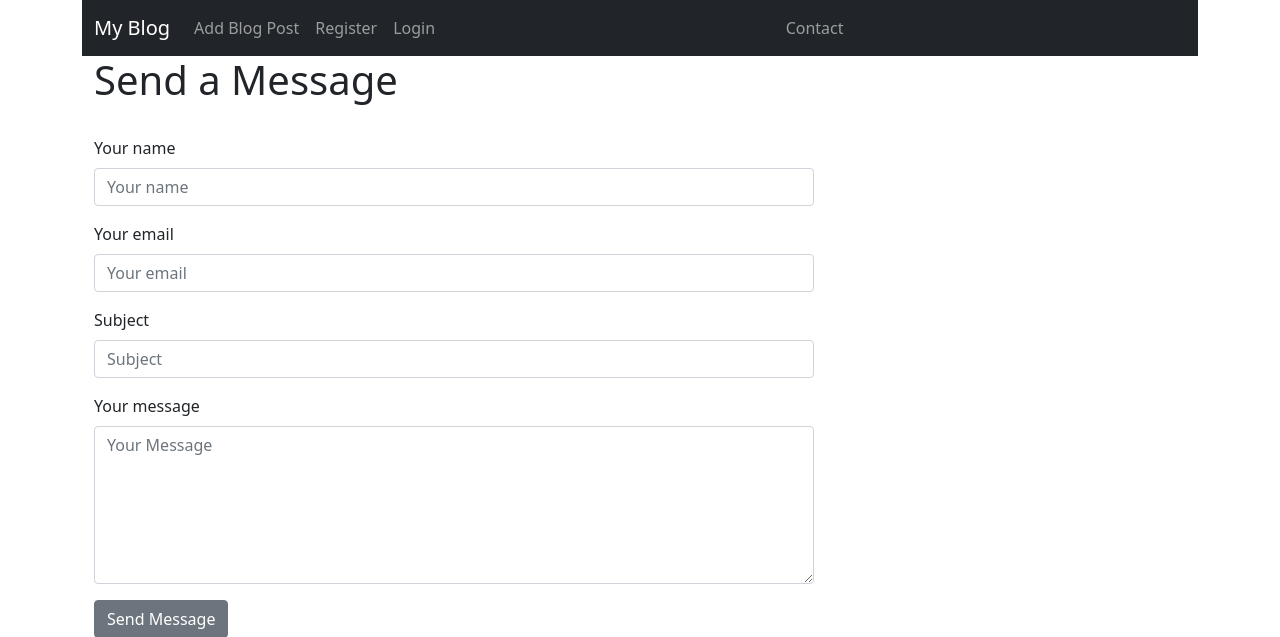
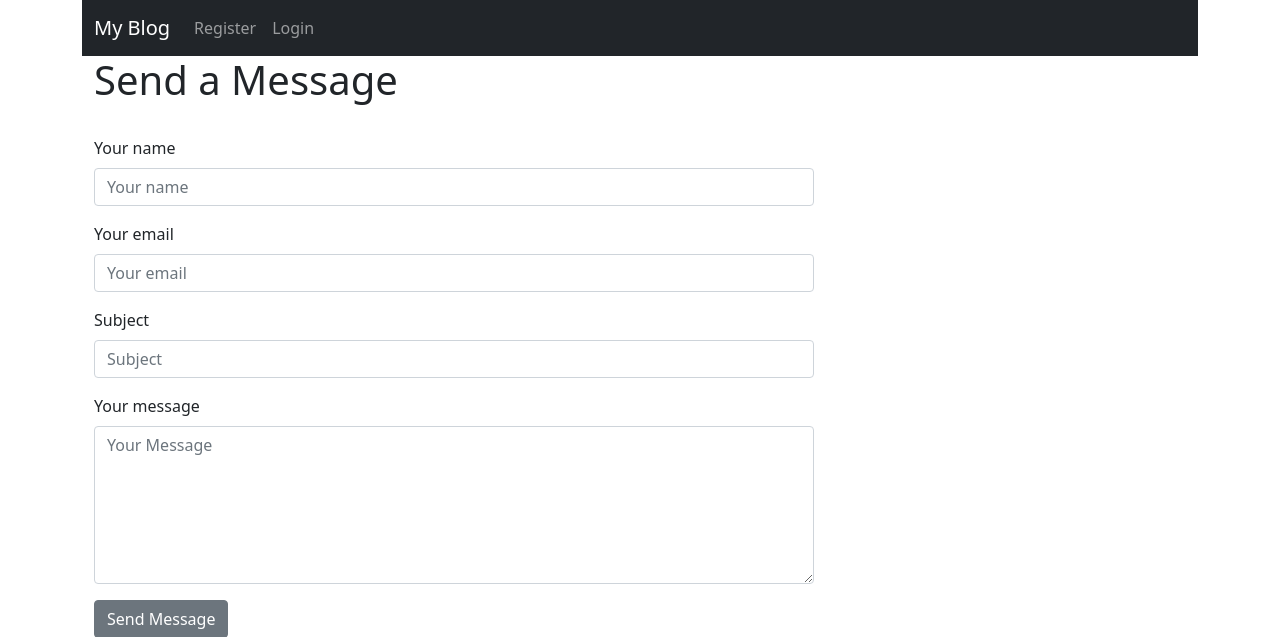
Before and after one commit to MarieEngel/django-blog, a Django app: page /contact/ in a window 1280 px wide. Shown: the top 637 px of the page. Run offline with Django 3.2, Linux system fonts and the light colour scheme.

Commit message:
added condition to actions

```diff
--- a/myblog/blog/templates/blog/base.html
+++ b/myblog/blog/templates/blog/base.html
@@ -33,22 +33,33 @@
           </button>
           <div class="collapse navbar-collapse" id="navbarSupportedContent">
             <ul class="navbar-nav me-auto mb-2 mb-lg-0">
+              {%if user.is_authenticated%}
                 <li class="nav-item">
                  <a class="nav-link" href="{%url "add_blogpost"%}">Add Blog Post</a>
                 </li>
+                <li class="nav-item">
+                  <a class="nav-link" href="{%url "logout"%}">Logout</a>
+                </li>
+               <li class="nav-item">
+                <a class="nav-link" href="{%url "contact"%}">Contact</a>
+               </li>
+              {%else %}
                 <li class="nav-item">
                   <a class="nav-link" href="{%url "register"%}">Register</a>
                 </li>
                 <li class="nav-item">
                  <a class="nav-link" href="{%url "login"%}">Login</a>
                 </li>
+              {% endif%}
+
+
+
+
             </ul>
           </div>
           <div class="collapse navbar-collapse" id="navbarSupportedContent">
             <ul class="navbar-nav me-auto mb-2 mb-lg-0">
-              <li class="nav-item">
-                <a class="nav-link" href="{%url "contact"%}">Contact</a>
-              </li>
+
             </ul>
           </div>
         </div>
```
Lines whose indentation alone changed are shown as unchanged.
